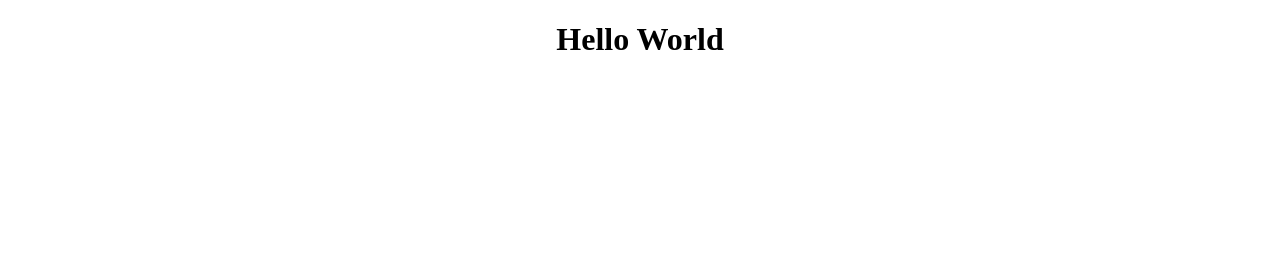
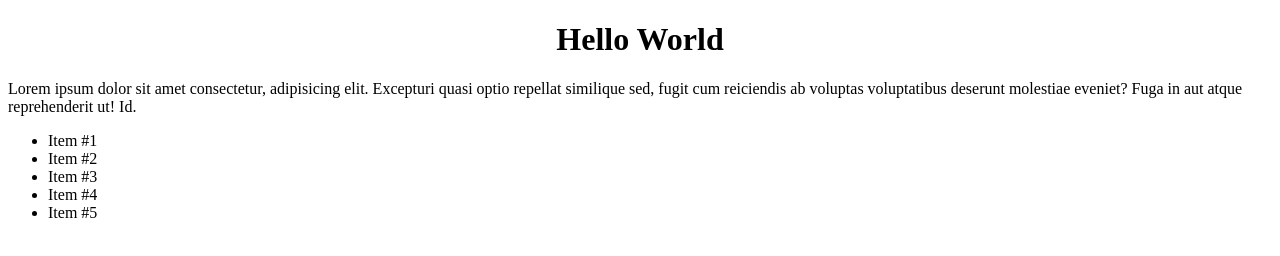
Before and after one commit to JoeProgrammer88/MyWebsite, a plain HTML site: page index.html in a window 1280 px wide. Drawn offline with Linux system fonts and the light colour scheme.

Commit message:
Added some text on the home page

```diff
--- a/index.html
+++ b/index.html
@@ -9,5 +9,17 @@
 </head>
 <body>
     <h1>Hello World</h1>
+
+    <p>
+        Lorem ipsum dolor sit amet consectetur, adipisicing elit. Excepturi quasi optio repellat similique sed, fugit cum reiciendis ab voluptas voluptatibus deserunt molestiae eveniet? Fuga in aut atque reprehenderit ut! Id.
+    </p>
+
+    <ul>
+        <li>Item #1</li>
+        <li>Item #2</li>
+        <li>Item #3</li>
+        <li>Item #4</li>
+        <li>Item #5</li>
+    </ul>
 </body>
 </html>
```
